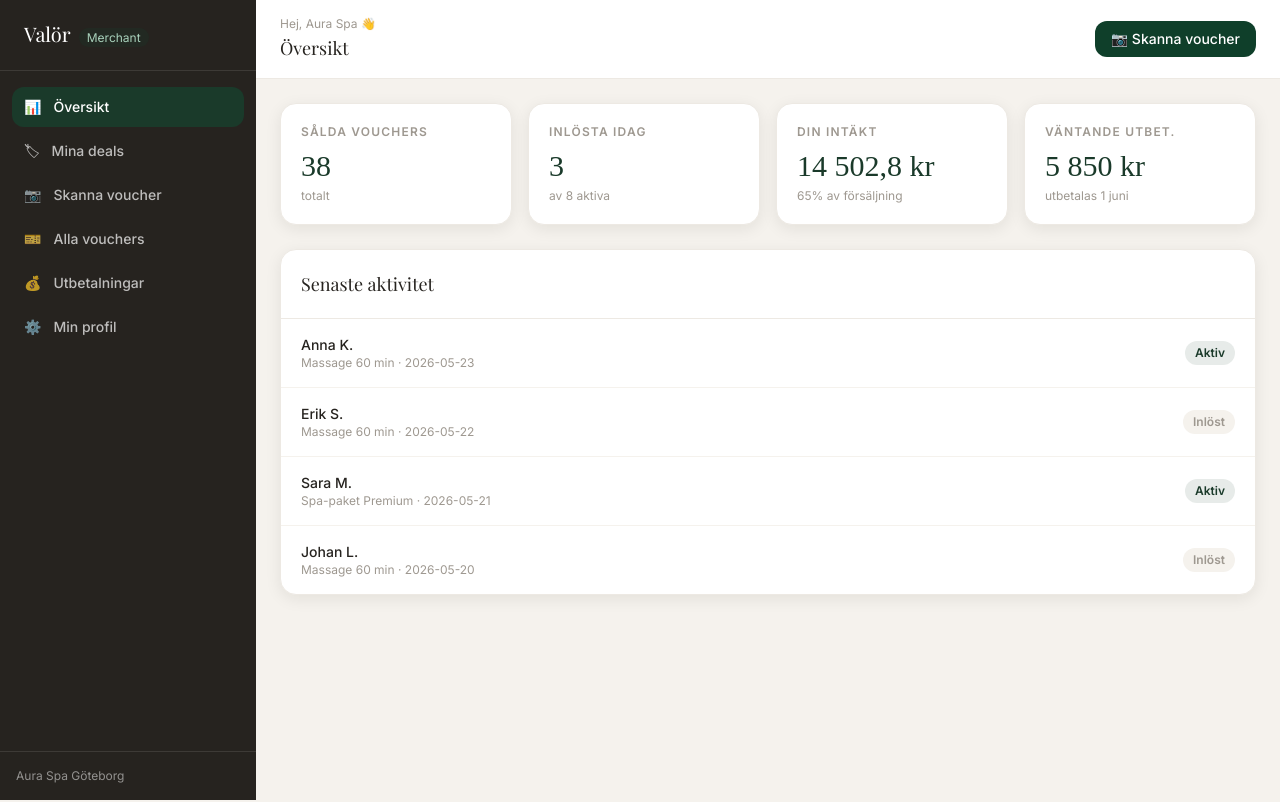
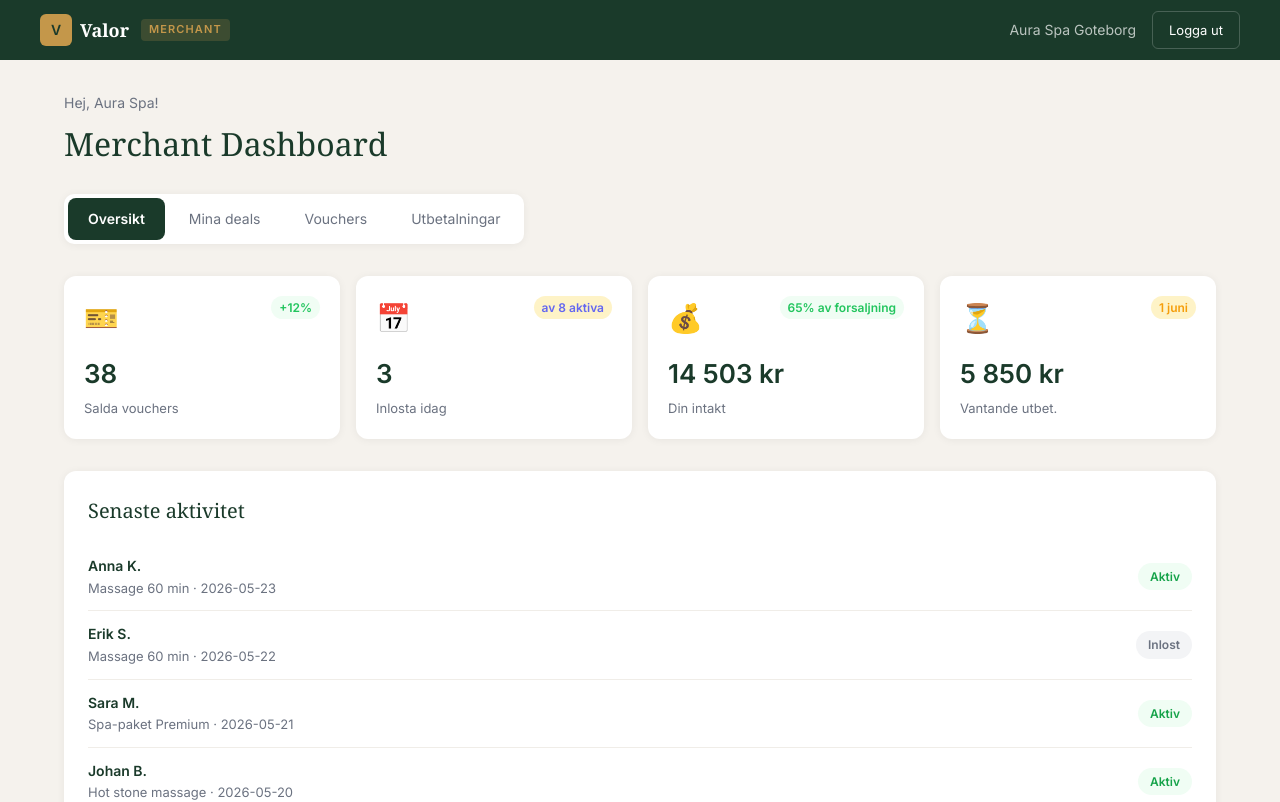
Before and after one commit to noa94444-blip/valor-se, a Next.js app: page /merchant in a window 1280 px wide. Shown: the top 802 px of the page. Built offline with nearby package versions, Linux system fonts and the light colour scheme.

Commit message:
Luxury design for /merchant dashboard

```diff
--- a/app/merchant/page.tsx
+++ b/app/merchant/page.tsx
@@ -2,256 +2,203 @@
 import { useState } from 'react'
 import Link from 'next/link'
 
-const MY_DEALS = [
-  { id: '1', title: 'Klassisk massage 60 min + välkomstdrink', price: 449, originalPrice: 899, sold: 31, maxQty: 50, status: 'active', validUntil: '2026-08-31', revenue: 31 * 449 * 0.65 },
-  { id: '2', title: 'Spa-paket Premium helg', price: 1199, originalPrice: 2199, sold: 7, maxQty: 20, status: 'active', validUntil: '2026-09-30', revenue: 7 * 1199 * 0.65 },
+const G = '#1A3A2A'
+const AU = '#C4974A'
+const IV = '#F5F2ED'
+const WH = '#FFFFFF'
+const GR = '#6B7280'
+const RE = '#EF4444'
+
+const DEALS_M = [
+  { id: 1, title: 'Massage 60 min + fotvard', price: 549, sold: 38, status: 'Aktiv', expires: '2026-08-31' },
+  { id: 2, title: 'Spa-paket Premium Duo', price: 899, sold: 12, status: 'Aktiv', expires: '2026-07-15' },
+  { id: 3, title: 'Hot stone massage', price: 695, sold: 8, status: 'Aktiv', expires: '2026-09-01' },
 ]
 
-const RECENT_VOUCHERS = [
-  { code: 'ABC-123-XYZ', customer: 'Anna K.', deal: 'Massage 60 min', status: 'active', purchasedAt: '2026-05-23' },
-  { code: 'DEF-456-UVW', customer: 'Erik S.', deal: 'Massage 60 min', status: 'redeemed', purchasedAt: '2026-05-22' },
-  { code: 'GHI-789-RST', customer: 'Sara M.', deal: 'Spa-paket Premium', status: 'active', purchasedAt: '2026-05-21' },
-  { code: 'JKL-012-OPQ', customer: 'Johan L.', deal: 'Massage 60 min', status: 'redeemed', purchasedAt: '2026-05-20' },
+const VOUCHERS_M = [
+  { code: 'VAL-A1B2', customer: 'Anna K.', deal: 'Massage 60 min', date: '2026-05-23', status: 'Aktiv' },
+  { code: 'VAL-C3D4', customer: 'Erik S.', deal: 'Massage 60 min', date: '2026-05-22', status: 'Inlost' },
+  { code: 'VAL-E5F6', customer: 'Sara M.', deal: 'Spa-paket Premium', date: '2026-05-21', status: 'Aktiv' },
+  { code: 'VAL-G7H8', customer: 'Johan B.', deal: 'Hot stone massage', date: '2026-05-20', status: 'Aktiv' },
+  { code: 'VAL-I9J0', customer: 'Maria L.', deal: 'Massage 60 min', date: '2026-05-19', status: 'Inlost' },
 ]
 
-export default function MerchantDashboard() {
-  const [activeTab, setActiveTab] = useState('overview')
-  const [scanResult, setScanResult] = useState<null | 'valid' | 'invalid' | 'used'>(null)
-  const [scanCode, setScanCode] = useState('')
+export default function MerchantPage() {
+  const [tab, setTab] = useState('overview')
 
-  const totalRevenue = MY_DEALS.reduce((sum, d) => sum + d.revenue, 0)
+  const tabS = (active) => ({
+    padding: '10px 20px', borderRadius: 8, border: 'none', cursor: 'pointer',
+    background: active ? G : 'transparent', color: active ? WH : GR,
+    fontFamily: 'Inter, sans-serif', fontSize: 14, fontWeight: active ? 600 : 400
+  })
 
-  function simulateScan() {
-    if (!scanCode.trim()) return
-    const voucher = RECENT_VOUCHERS.find(v => v.code.toLowerCase() === scanCode.toLowerCase())
-    if (!voucher) setScanResult('invalid')
-    else if (voucher.status === 'redeemed') setScanResult('used')
-    else setScanResult('valid')
-  }
+  const statCard = (icon, label, value, sub, color) => (
+    <div style={{ background: WH, borderRadius: 12, padding: 20, boxShadow: '0 1px 8px rgba(0,0,0,0.06)' }}>
+      <div style={{ display: 'flex', justifyContent: 'space-between', alignItems: 'flex-start', marginBottom: 12 }}>
+        <span style={{ fontSize: 28 }}>{icon}</span>
+        <span style={{ fontSize: 12, fontWeight: 600, color: color || '#22C55E', background: color ? '#FEF3C7' : '#F0FDF4', borderRadius: 999, padding: '2px 8px' }}>{sub}</span>
+      </div>
+      <div style={{ fontSize: 26, fontWeight: 700, color: G, marginBottom: 4 }}>{value}</div>
+      <div style={{ fontSize: 13, color: GR }}>{label}</div>
+    </div>
+  )
 
   return (
-    <div className="min-h-screen bg-canvas-100 flex">
-      {/* Sidebar */}
-      <div className="w-64 bg-canvas-800 text-white flex flex-col fixed inset-y-0 left-0 z-50 hidden lg:flex">
-        <div className="px-6 py-5 border-b border-canvas-700">
-          <Link href="/" className="font-display text-xl text-white">Valör</Link>
-          <span className="ml-2 text-xs bg-forest/30 text-forest-200 px-2 py-0.5 rounded-full">Merchant</span>
+    <div style={{ background: IV, minHeight: '100vh', fontFamily: 'Inter, sans-serif' }}>
+      {/* NAV */}
+      <nav style={{ background: G, padding: '0 24px', position: 'sticky', top: 0, zIndex: 50 }}>
+        <div style={{ maxWidth: 1200, margin: '0 auto', display: 'flex', alignItems: 'center', justifyContent: 'space-between', height: 60 }}>
+          <div style={{ display: 'flex', alignItems: 'center', gap: 12 }}>
+            <Link href='/' style={{ display: 'flex', alignItems: 'center', gap: 8, textDecoration: 'none' }}>
+              <div style={{ width: 32, height: 32, background: AU, borderRadius: 6, display: 'flex', alignItems: 'center', justifyContent: 'center', color: G, fontWeight: 700, fontSize: 14 }}>V</div>
+              <span style={{ fontFamily: 'Georgia, serif', fontSize: 18, fontWeight: 700, color: WH }}>Valor</span>
+            </Link>
+            <span style={{ background: 'rgba(196,151,74,0.2)', color: AU, borderRadius: 4, padding: '2px 8px', fontSize: 11, fontWeight: 700, letterSpacing: '0.1em' }}>MERCHANT</span>
           </div>
-        <nav className="flex-1 px-3 py-4 space-y-1">
-          {[
-            { id: 'overview', label: 'Översikt', icon: '📊' },
-            { id: 'deals', label: 'Mina deals', icon: '🏷' },
-            { id: 'scanner', label: 'Skanna voucher', icon: '📷' },
-            { id: 'vouchers', label: 'Alla vouchers', icon: '🎫' },
-            { id: 'payouts', label: 'Utbetalningar', icon: '💰' },
-            { id: 'profile', label: 'Min profil', icon: '⚙️' },
-          ].map(item => (
-            <button key={item.id} onClick={() => setActiveTab(item.id)}
-              className={`w-full flex items-center gap-3 px-3 py-2.5 rounded-xl text-sm font-medium transition-all ${activeTab === item.id ? 'bg-forest text-white' : 'text-white/70 hover:bg-canvas-700 hover:text-white'}`}>
-              <span>{item.icon}</span>
-              <span>{item.label}</span>
-            </button>
+          <div style={{ display: 'flex', alignItems: 'center', gap: 16 }}>
+            <span style={{ color: 'rgba(255,255,255,0.7)', fontSize: 14 }}>Aura Spa Goteborg</span>
+            <Link href='/logga-in' style={{ padding: '8px 16px', borderRadius: 6, border: '1px solid rgba(255,255,255,0.2)', color: WH, textDecoration: 'none', fontSize: 13 }}>Logga ut</Link>
+          </div>
+        </div>
+      </nav>
+
+      <div style={{ maxWidth: 1200, margin: '0 auto', padding: '32px 24px' }}>
+        {/* HEADER */}
+        <div style={{ marginBottom: 32 }}>
+          <p style={{ color: GR, fontSize: 14, margin: '0 0 4px' }}>Hej, Aura Spa!</p>
+          <h1 style={{ fontFamily: 'Georgia, serif', fontSize: 32, color: G, margin: '0 0 24px' }}>Merchant Dashboard</h1>
+
+          {/* TABS */}
+          <div style={{ display: 'flex', gap: 4, background: WH, borderRadius: 10, padding: 4, width: 'fit-content', boxShadow: '0 1px 8px rgba(0,0,0,0.06)' }}>
+            {[['overview','Oversikt'],['deals','Mina deals'],['vouchers','Vouchers'],['payouts','Utbetalningar']].map(([k,l]) => (
+              <button key={k} onClick={() => setTab(k)} style={tabS(tab === k)}>{l}</button>
             ))}
-        </nav>
-        <div className="p-4 border-t border-canvas-700">
-          <p className="text-xs text-white/50">Aura Spa Göteborg</p>
           </div>
         </div>
 
-      {/* Main */}
-      <div className="flex-1 lg:ml-64">
-        <div className="bg-white border-b border-canvas-200 px-6 py-4 flex items-center justify-between">
+        {/* OVERVIEW TAB */}
+        {tab === 'overview' && (
           <div>
-            <p className="text-xs text-canvas-500 mb-0.5">Hej, Aura Spa 👋</p>
-            <h1 className="font-display text-lg text-canvas-800">
-              {activeTab === 'overview' && 'Översikt'}
-              {activeTab === 'deals' && 'Mina deals'}
-              {activeTab === 'scanner' && 'Skanna voucher'}
-              {activeTab === 'vouchers' && 'Alla vouchers'}
-              {activeTab === 'payouts' && 'Utbetalningar'}
-              {activeTab === 'profile' && 'Min profil'}
-            </h1>
+            <div style={{ display: 'grid', gridTemplateColumns: 'repeat(auto-fill, minmax(220px, 1fr))', gap: 16, marginBottom: 32 }}>
+              {statCard('🎫', 'Salda vouchers', '38', '+12%', null)}
+              {statCard('📅', 'Inlosta idag', '3', 'av 8 aktiva', '#6366F1')}
+              {statCard('💰', 'Din intakt', '14 503 kr', '65% av forsaljning', null)}
+              {statCard('⏳', 'Vantande utbet.', '5 850 kr', '1 juni', '#F59E0B')}
             </div>
-          <button onClick={() => setActiveTab('scanner')}
-            className="btn-primary py-2 px-4 text-sm rounded-xl flex items-center gap-2">
-            📷 Skanna voucher
-          </button>
+            {/* Recent activity */}
+            <div style={{ background: WH, borderRadius: 12, padding: 24, boxShadow: '0 1px 8px rgba(0,0,0,0.06)' }}>
+              <h2 style={{ fontFamily: 'Georgia, serif', fontSize: 20, color: G, margin: '0 0 16px' }}>Senaste aktivitet</h2>
+              {VOUCHERS_M.slice(0,4).map(v => (
+                <div key={v.code} style={{ display: 'flex', alignItems: 'center', justifyContent: 'space-between', padding: '12px 0', borderBottom: '1px solid #F0EDE8' }}>
+                  <div>
+                    <p style={{ margin: 0, fontWeight: 600, color: G, fontSize: 14 }}>{v.customer}</p>
+                    <p style={{ margin: 0, color: GR, fontSize: 13 }}>{v.deal} · {v.date}</p>
                   </div>
-
-        <div className="p-6">
-          {/* OVERVIEW */}
-          {activeTab === 'overview' && (
-            <div className="space-y-6">
-              <div className="grid grid-cols-1 sm:grid-cols-2 lg:grid-cols-4 gap-4">
-                {[
-                  { label: 'Sålda vouchers', value: '38', sub: 'totalt' },
-                  { label: 'Inlösta idag', value: '3', sub: 'av 8 aktiva' },
-                  { label: 'Din intäkt', value: totalRevenue.toLocaleString('sv-SE') + ' kr', sub: '65% av försäljning' },
-                  { label: 'Väntande utbet.', value: '5 850 kr', sub: 'utbetalas 1 juni' },
-                ].map(stat => (
-                  <div key={stat.label} className="bg-white rounded-2xl p-5 border border-canvas-200 shadow-card">
-                    <p className="text-xs font-semibold tracking-widest uppercase text-canvas-500 mb-2">{stat.label}</p>
-                    <p className="font-price text-3xl text-forest">{stat.value}</p>
-                    <p className="text-xs text-canvas-500 mt-1">{stat.sub}</p>
-                  </div>
-                ))}
-              </div>
-
-              {/* Recent vouchers */}
-              <div className="bg-white rounded-2xl border border-canvas-200 shadow-card">
-                <div className="p-5 border-b border-canvas-200">
-                  <h2 className="font-display text-lg text-canvas-800">Senaste aktivitet</h2>
-                </div>
-                <div className="divide-y divide-canvas-100">
-                  {RECENT_VOUCHERS.map(v => (
-                    <div key={v.code} className="px-5 py-4 flex items-center justify-between">
-                      <div>
-                        <p className="text-sm font-medium text-canvas-800">{v.customer}</p>
-                        <p className="text-xs text-canvas-500">{v.deal} · {v.purchasedAt}</p>
-                      </div>
-                      <span className={`text-xs font-semibold px-2.5 py-1 rounded-full ${v.status === 'redeemed' ? 'bg-canvas-100 text-canvas-500' : 'bg-forest/10 text-forest'}`}>
-                        {v.status === 'redeemed' ? 'Inlöst' : 'Aktiv'}
-                      </span>
+                  <span style={{ padding: '4px 12px', borderRadius: 999, fontSize: 12, fontWeight: 600, background: v.status === 'Aktiv' ? '#F0FDF4' : '#F3F4F6', color: v.status === 'Aktiv' ? '#16A34A' : '#6B7280' }}>{v.status}</span>
                 </div>
               ))}
             </div>
           </div>
+        )}
+
+        {/* DEALS TAB */}
+        {tab === 'deals' && (
+          <div style={{ background: WH, borderRadius: 12, padding: 24, boxShadow: '0 1px 8px rgba(0,0,0,0.06)' }}>
+            <div style={{ display: 'flex', justifyContent: 'space-between', alignItems: 'center', marginBottom: 20 }}>
+              <h2 style={{ fontFamily: 'Georgia, serif', fontSize: 20, color: G, margin: 0 }}>Mina deals</h2>
+              <button style={{ padding: '10px 20px', borderRadius: 8, background: G, color: WH, border: 'none', cursor: 'pointer', fontSize: 14, fontWeight: 600 }}>+ Skapa ny deal</button>
+            </div>
+            <table style={{ width: '100%', borderCollapse: 'collapse' }}>
+              <thead>
+                <tr style={{ borderBottom: '2px solid #F0EDE8' }}>
+                  {['Deal', 'Pris', 'Salda', 'Status', 'Giltig till', 'Atgard'].map(h => (
+                    <th key={h} style={{ textAlign: 'left', padding: '8px 12px', fontSize: 12, fontWeight: 600, color: GR, textTransform: 'uppercase', letterSpacing: '0.05em' }}>{h}</th>
+                  ))}
+                </tr>
+              </thead>
+              <tbody>
+                {DEALS_M.map(d => (
+                  <tr key={d.id} style={{ borderBottom: '1px solid #F0EDE8' }}>
+                    <td style={{ padding: '14px 12px', fontWeight: 500, color: G, fontSize: 14 }}>{d.title}</td>
+                    <td style={{ padding: '14px 12px', color: '#333', fontSize: 14 }}>{d.price} kr</td>
+                    <td style={{ padding: '14px 12px', color: '#333', fontSize: 14 }}>{d.sold}</td>
+                    <td style={{ padding: '14px 12px' }}><span style={{ padding: '4px 12px', borderRadius: 999, fontSize: 12, fontWeight: 600, background: '#F0FDF4', color: '#16A34A' }}>{d.status}</span></td>
+                    <td style={{ padding: '14px 12px', color: GR, fontSize: 13 }}>{d.expires}</td>
+                    <td style={{ padding: '14px 12px' }}><button style={{ padding: '6px 14px', borderRadius: 6, background: IV, border: '1px solid #ddd', cursor: 'pointer', fontSize: 12 }}>Redigera</button></td>
+                  </tr>
+                ))}
+              </tbody>
+            </table>
           </div>
         )}
 
-          {/* DEALS */}
-          {activeTab === 'deals' && (
-            <div className="space-y-4">
-              <div className="flex justify-end">
-                <button className="btn-primary py-2.5 px-5 rounded-xl text-sm flex items-center gap-2">
-                  + Skapa ny deal
-                </button>
+        {/* VOUCHERS TAB */}
+        {tab === 'vouchers' && (
+          <div style={{ background: WH, borderRadius: 12, padding: 24, boxShadow: '0 1px 8px rgba(0,0,0,0.06)' }}>
+            <div style={{ display: 'flex', justifyContent: 'space-between', alignItems: 'center', marginBottom: 20 }}>
+              <h2 style={{ fontFamily: 'Georgia, serif', fontSize: 20, color: G, margin: 0 }}>Alla vouchers</h2>
+              <button style={{ padding: '10px 20px', borderRadius: 8, background: AU, color: WH, border: 'none', cursor: 'pointer', fontSize: 14, fontWeight: 600 }}>Skanna voucher</button>
             </div>
-              {MY_DEALS.map(deal => {
-                const pct = Math.round((deal.sold / deal.maxQty) * 100)
-                return (
-                  <div key={deal.id} className="bg-white rounded-2xl border border-canvas-200 shadow-card p-6">
-                    <div className="flex items-start justify-between gap-4">
-                      <div className="flex-1">
-                        <h3 className="font-display text-lg text-canvas-800 mb-1">{deal.title}</h3>
-                        <div className="flex flex-wrap items-center gap-4 text-sm text-canvas-600 mb-4">
-                          <span>💰 <strong className="text-forest">{deal.price} kr</strong> (ord. {deal.originalPrice} kr)</span>
-                          <span>📅 Gäller t.o.m. {deal.validUntil}</span>
-                          <span>📈 Din intäkt: <strong>{deal.revenue.toFixed(0)} kr</strong></span>
-                        </div>
-                        <div>
-                          <div className="flex justify-between text-xs text-canvas-500 mb-1.5">
-                            <span>{deal.sold} sålda</span>
-                            <span>{deal.maxQty - deal.sold} kvar av {deal.maxQty}</span>
-                          </div>
-                          <div className="w-full bg-canvas-200 rounded-full h-2">
-                            <div className="bg-forest h-2 rounded-full transition-all" style={{width: `${pct}%`}} />
-                          </div>
-                        </div>
-                      </div>
-                      <div className="flex flex-col gap-2">
-                        <span className="badge-discount">Aktiv</span>
-                        <button className="btn-secondary py-1.5 px-3 text-xs rounded-lg">Redigera</button>
-                        <button className="text-xs text-red-500 hover:underline">Pausa</button>
-                      </div>
-                    </div>
-                  </div>
-                )
-              })}
+            <table style={{ width: '100%', borderCollapse: 'collapse' }}>
+              <thead>
+                <tr style={{ borderBottom: '2px solid #F0EDE8' }}>
+                  {['Kod', 'Kund', 'Deal', 'Datum', 'Status'].map(h => (
+                    <th key={h} style={{ textAlign: 'left', padding: '8px 12px', fontSize: 12, fontWeight: 600, color: GR, textTransform: 'uppercase', letterSpacing: '0.05em' }}>{h}</th>
+                  ))}
+                </tr>
+              </thead>
+              <tbody>
+                {VOUCHERS_M.map(v => (
+                  <tr key={v.code} style={{ borderBottom: '1px solid #F0EDE8' }}>
+                    <td style={{ padding: '14px 12px', fontFamily: 'monospace', fontSize: 13, color: G, fontWeight: 600 }}>{v.code}</td>
+                    <td style={{ padding: '14px 12px', color: '#333', fontSize: 14 }}>{v.customer}</td>
+                    <td style={{ padding: '14px 12px', color: '#333', fontSize: 14 }}>{v.deal}</td>
+                    <td style={{ padding: '14px 12px', color: GR, fontSize: 13 }}>{v.date}</td>
+                    <td style={{ padding: '14px 12px' }}><span style={{ padding: '4px 12px', borderRadius: 999, fontSize: 12, fontWeight: 600, background: v.status === 'Aktiv' ? '#F0FDF4' : '#F3F4F6', color: v.status === 'Aktiv' ? '#16A34A' : '#6B7280' }}>{v.status}</span></td>
+                  </tr>
+                ))}
+              </tbody>
+            </table>
           </div>
         )}
 
-          {/* SCANNER */}
-          {activeTab === 'scanner' && (
-            <div className="max-w-md mx-auto">
-              <div className="bg-white rounded-2xl border border-canvas-200 shadow-card overflow-hidden">
-                <div className="bg-canvas-900 aspect-square flex items-center justify-center relative">
-                  <div className="absolute inset-6 border-2 border-white/20 rounded-2xl" />
-                  <div className="absolute inset-8 border border-white/10 rounded-xl" />
-                  <div className="text-center text-white/60">
-                    <p className="text-5xl mb-4">📷</p>
-                    <p className="text-sm">Kameravy</p>
-                    <p className="text-xs mt-1 opacity-60">Håll mot kundens QR-kod</p>
+        {/* PAYOUTS TAB */}
+        {tab === 'payouts' && (
+          <div>
+            <div style={{ display: 'grid', gridTemplateColumns: '1fr 1fr', gap: 16, marginBottom: 24 }}>
+              <div style={{ background: WH, borderRadius: 12, padding: 24, boxShadow: '0 1px 8px rgba(0,0,0,0.06)' }}>
+                <p style={{ color: GR, fontSize: 13, margin: '0 0 8px' }}>Nasta utbetalning</p>
+                <p style={{ fontSize: 32, fontWeight: 700, color: G, margin: '0 0 4px' }}>5 850 kr</p>
+                <p style={{ color: GR, fontSize: 13, margin: 0 }}>Utbetalas 1 juni 2026</p>
               </div>
-                  {/* Corner markers */}
-                  {['top-4 left-4', 'top-4 right-4', 'bottom-4 left-4', 'bottom-4 right-4'].map((pos, i) => (
-                    <div key={i} className={`absolute ${pos} w-8 h-8 border-2 border-gold ${i < 2 ? 'border-b-0' : 'border-t-0'} ${i % 2 === 0 ? 'border-r-0' : 'border-l-0'} rounded-sm`} />
-                  ))}
-                </div>
-
-                <div className="p-5 space-y-4">
-                  <p className="text-center text-sm text-canvas-500">Eller ange kod manuellt:</p>
-                  <div className="flex gap-2">
-                    <input
-                      value={scanCode}
-                      onChange={e => { setScanCode(e.target.value); setScanResult(null); }}
-                      placeholder="ABC-123-XYZ"
-                      className="input font-mono text-center tracking-widest"
-                    />
-                    <button onClick={simulateScan} className="btn-primary px-4 rounded-xl">Kontrollera</button>
-                  </div>
-                  <p className="text-xs text-canvas-400 text-center">Prova: ABC-123-XYZ (aktiv) eller DEF-456-UVW (inlöst)</p>
-                </div>
-
-                {/* Result */}
-                {scanResult && (
-                  <div className={`mx-5 mb-5 p-4 rounded-xl ${scanResult === 'valid' ? 'bg-forest/10 border border-forest/30' : 'bg-red-50 border border-red-200'}`}>
-                    {scanResult === 'valid' && (
-                      <div>
-                        <div className="flex items-center gap-2 mb-2">
-                          <span className="text-2xl">✅</span>
-                          <p className="font-semibold text-forest text-lg">Giltig voucher!</p>
-                        </div>
-                        <p className="text-sm text-canvas-700"><strong>Anna K.</strong> · Massage 60 min</p>
-                        <button className="btn-primary w-full mt-3 py-3 rounded-xl">
-                          Markera som inlöst ✓
-                        </button>
-                      </div>
-                    )}
-                    {scanResult === 'used' && (
-                      <div className="flex items-center gap-2">
-                        <span className="text-2xl">⚠️</span>
-                        <div>
-                          <p className="font-semibold text-red-700">Redan inlöst</p>
-                          <p className="text-xs text-red-600">Denna voucher är redan använd.</p>
+              <div style={{ background: WH, borderRadius: 12, padding: 24, boxShadow: '0 1px 8px rgba(0,0,0,0.06)' }}>
+                <p style={{ color: GR, fontSize: 13, margin: '0 0 8px' }}>Total utbetalt</p>
+                <p style={{ fontSize: 32, fontWeight: 700, color: G, margin: '0 0 4px' }}>42 300 kr</p>
+                <p style={{ color: GR, fontSize: 13, margin: 0 }}>Sedan start</p>
               </div>
             </div>
-                    )}
-                    {scanResult === 'invalid' && (
-                      <div className="flex items-center gap-2">
-                        <span className="text-2xl">❌</span>
-                        <div>
-                          <p className="font-semibold text-red-700">Ogiltig kod</p>
-                          <p className="text-xs text-red-600">Koden hittades inte i systemet.</p>
-                        </div>
-                      </div>
-                    )}
-                  </div>
-                )}
-              </div>
-            </div>
-          )}
-
-          {/* PAYOUTS */}
-          {activeTab === 'payouts' && (
-            <div className="space-y-4">
-              <div className="grid grid-cols-1 sm:grid-cols-3 gap-4">
+            <div style={{ background: WH, borderRadius: 12, padding: 24, boxShadow: '0 1px 8px rgba(0,0,0,0.06)' }}>
+              <h2 style={{ fontFamily: 'Georgia, serif', fontSize: 20, color: G, margin: '0 0 16px' }}>Utbetalningshistorik</h2>
               {[
-                  { label: 'Väntande utbetalning', value: '5 850 kr', sub: 'utbetalas 1 juni 2026' },
-                  { label: 'Utbetalt totalt', value: '18 240 kr', sub: 'sedan start' },
-                  { label: 'Din kommission', value: '65%', sub: 'av varje försäljning' },
-                ].map(item => (
-                  <div key={item.label} className="bg-white rounded-2xl p-5 border border-canvas-200 shadow-card">
-                    <p className="text-xs font-semibold tracking-widest uppercase text-canvas-500 mb-2">{item.label}</p>
-                    <p className="font-price text-3xl text-forest">{item.value}</p>
-                    <p className="text-xs text-canvas-500 mt-1">{item.sub}</p>
+                { date: '2026-05-01', amount: '8 450 kr', status: 'Betald' },
+                { date: '2026-04-01', amount: '7 200 kr', status: 'Betald' },
+                { date: '2026-03-01', amount: '6 800 kr', status: 'Betald' },
+                { date: '2026-02-01', amount: '9 100 kr', status: 'Betald' },
+              ].map((p, i) => (
+                <div key={i} style={{ display: 'flex', justifyContent: 'space-between', padding: '12px 0', borderBottom: '1px solid #F0EDE8', alignItems: 'center' }}>
+                  <span style={{ color: GR, fontSize: 14 }}>{p.date}</span>
+                  <span style={{ fontWeight: 600, color: G, fontSize: 14 }}>{p.amount}</span>
+                  <span style={{ padding: '4px 12px', borderRadius: 999, fontSize: 12, fontWeight: 600, background: '#F0FDF4', color: '#16A34A' }}>{p.status}</span>
                 </div>
               ))}
             </div>
           </div>
         )}
       </div>
-      </div>
+
+      <footer style={{ background: G, color: 'rgba(255,255,255,0.6)', textAlign: 'center', padding: '24px', marginTop: 40, fontSize: 13 }}>
+        <p style={{ margin: 0 }}>2026 Valor AB · Merchant Portal</p>
+      </footer>
     </div>
   )
 }
```
Lines whose indentation alone changed are shown as unchanged.
